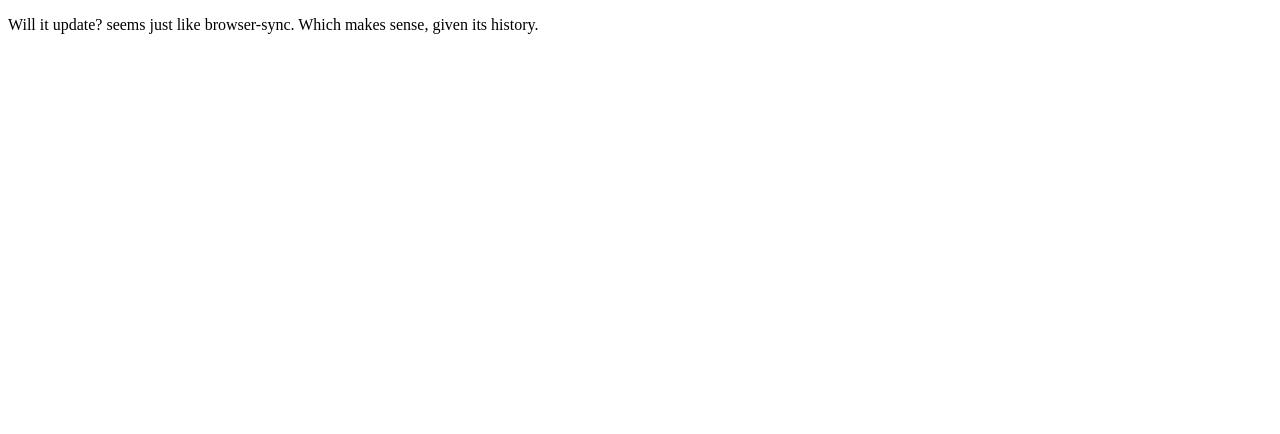
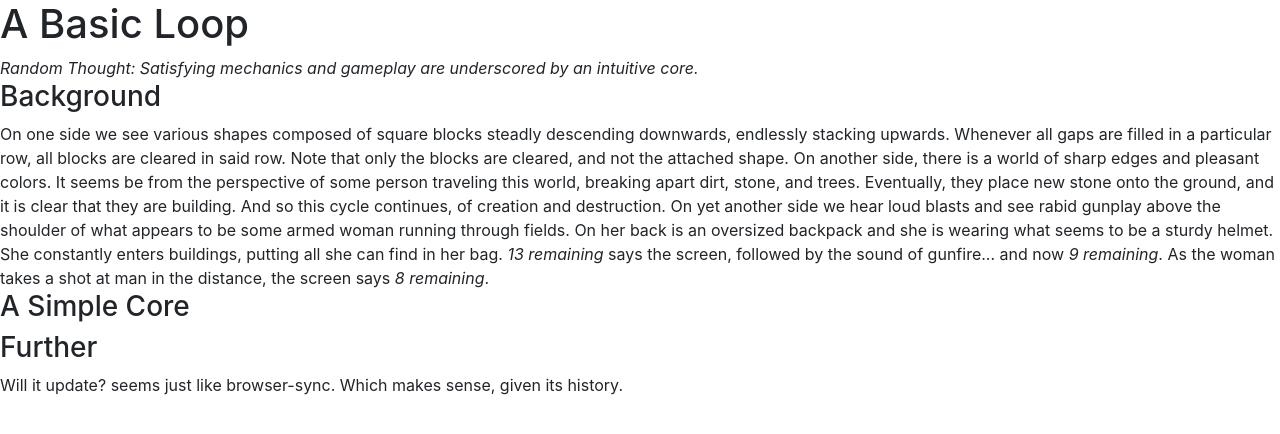
Before and after one commit to NPH-Learning/Front-Web, a website: page index.html in a window 1280 px wide. Drawn offline with nearby package versions, Linux system fonts and the light colour scheme.

Commit message:
Actual Commit #1: Will just theme each practice around some random thought. Some may be researched, but it is more for fun.

```diff
--- a/index.html
+++ b/index.html
@@ -1,8 +1,56 @@
 <!DOCTYPE html>
+<head>
+    <meta charset="utf-8">
+    <meta name="viewport" content="width=device-width, initial-scale=1, shrink-to-fit=no">
+    <meta http-equiv="x-ua-compatible" content="ie=edge">
+
+    <!-- Bootstrap CSS -->
+    <link rel="stylesheet" href="node_modules/bootstrap/dist/css/bootstrap.min.css">
+
+</head>
 <html>
     <body>
+        <h1>A Basic Loop</h1>
+        <em>Random Thought: Satisfying mechanics and gameplay are underscored by an intuitive core.</em>
+
+
+        <!--Provide necessary background-->
+        <article>
+            <h3>Background</h3>
+
+            On one side we see various shapes composed of square blocks steadly descending downwards, endlessly
+            stacking upwards. Whenever all gaps are filled in a particular row, all blocks are cleared in said
+            row. Note that only the blocks are cleared, and not the attached shape.
+
+            On another side, there is a world of sharp edges and pleasant colors. It seems be from the perspective
+            of some person traveling this world, breaking apart dirt, stone, and trees. Eventually, they place
+            new stone onto the ground, and it is clear that they are building. And so this cycle continues, of
+            creation and destruction.
+
+            On yet another side we hear loud blasts and see rabid gunplay above the shoulder of what appears to be
+            some armed woman running through fields. On her back is an oversized backpack and she is wearing what
+            seems to be a sturdy helmet. She constantly enters buildings, putting all she can find in her bag.
+            <i>13 remaining </i> says the screen, followed by the sound of gunfire... and now <i>9 remaining</i>. As
+            the woman takes a shot at man in the distance, the screen says <i>8 remaining</i>.
+
+
+        </article>
+
+        <!--Further Elaboration-->
+        <section>
+                <h3>A Simple Core</h3>
+
+        </section>
+        <!--A Supportive Example-->
+        <section>
+                <h3>Further</h3>
+
+        </section>
         <p>
             Will it update? seems just like browser-sync. Which makes sense, given its history.
         </p>
     </body>
+    <script src="node_modules/jquery/dist/jquery.slim.min.js"></script>
+    <script src="node_modules/popper.js/dist/umd/popper.min.js"></script>
+    <script src="node_modules/bootstrap/dist/js/bootstrap.min.js"></script>
 </html>
```
Also changed, not shown: package.json (+7 -2 lines), 1 other file.
